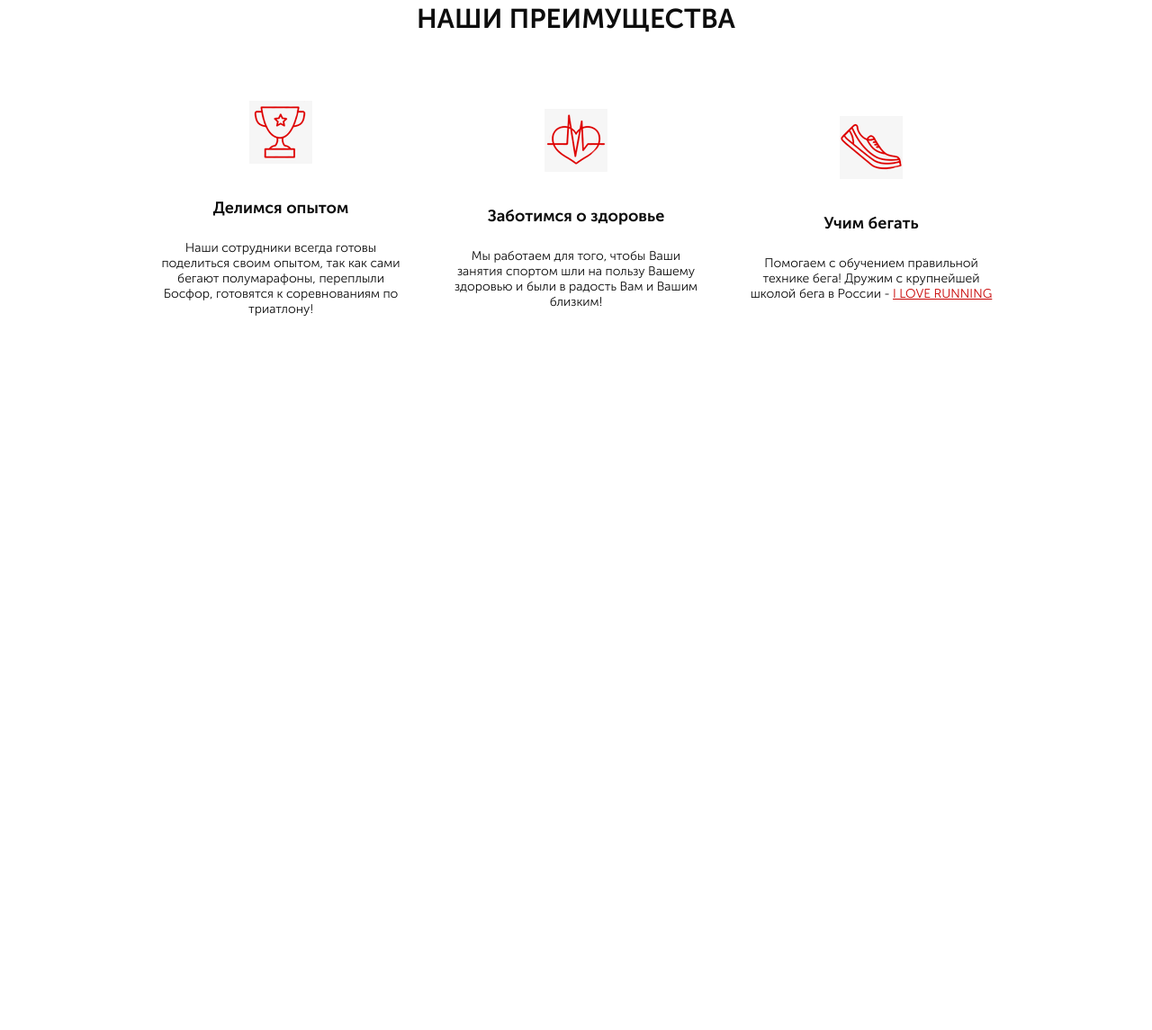
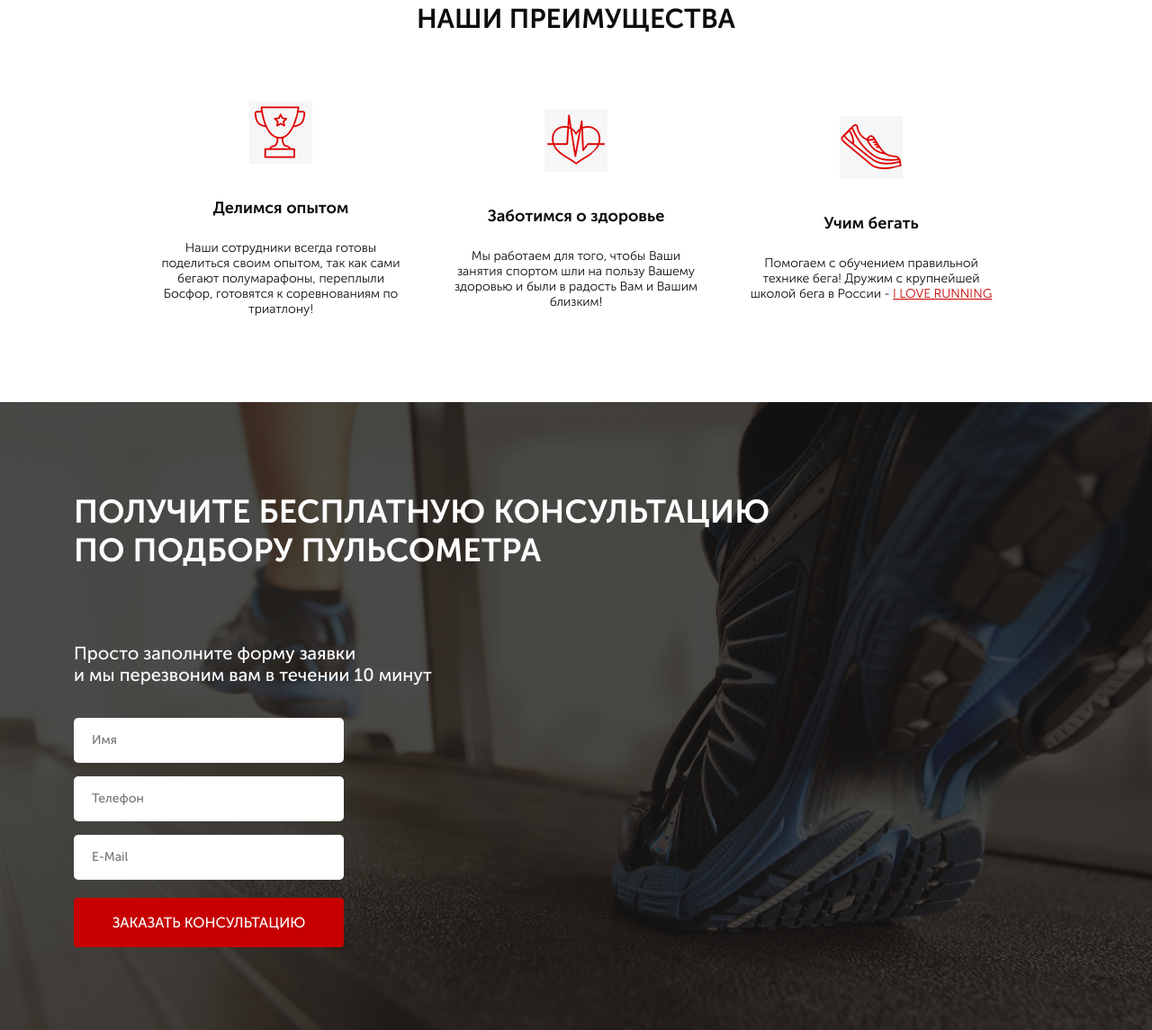
Before and after one commit to ltmorgan/pulsemeter, a website: page src/index.html in a window 1280 px wide. Shown: the part 730-1875 px from the top of the page at 90% size. Before the commit the page ends 1177 px from the top, so only its background shows below. Drawn offline with Linux system fonts and the light colour scheme; files whose address does not match are found by name.

Commit message:
consultation form created, input-update

```diff
--- a/src/index.html
+++ b/src/index.html
@@ -131,6 +131,29 @@
 
 	</div>
 
+	<div class="consultation">
+
+		<div class="container">
+
+			<h2 class="title title_white title_left">Получите бесплатную консультацию<br>по подбору пульсометра</h2>
+			<h3 class="consultation__subtitle">Просто заполните форму заявки<br>и мы перезвоним вам в течении 10 минут</h3>
+
+			<form class="feed-form" action="#">
+
+					<input name="name" required placeholder="Имя" type="text">
+					<input name="phone" required placeholder="Телефон" type="number">
+					<input name="email" required placeholder="E-Mail" type="email">
+
+					<button class="button button_submit">Заказать консультацию</button>
+
+			</form>
+
+		</div>
+
+	</div>
+
+
+
 </body>
 
 </html>
--- a/src/sass/blocks/_buttons.sass
+++ b/src/sass/blocks/_buttons.sass
@@ -15,6 +15,14 @@
 		color: #ffffff
 		font-size: 16px
 		margin-top: 65px
+	&_submit
+		width: 100%
+		height: 55px
+		color: #ffffff
+		font-size: 16px
+		font-weight: 400
+		text-align: center
+		text-transform: uppercase
 
 @media (max-width: 575px)
 	.button
--- /dev/null
+++ b/src/sass/blocks/_consultation.sass
@@ -0,0 +1,10 @@
+.consultation
+	min-height: 680px
+	padding: 100px 0 92px 0
+	background: url(../../img/background/consulting_bg.png) center (center/cover) no-repeat
+	&__subtitle
+		color: #ffffff
+		font-size: 20px
+		font-weight: 400
+		text-align: left
+		margin-top: 80px
--- /dev/null
+++ b/src/sass/blocks/_forms.sass
@@ -0,0 +1,18 @@
+.feed-form
+	margin-top: 36px
+	display: flex
+	flex-direction: column
+	width: 300px
+	input
+		height: 50px
+		border-radius: 5px
+		background-color: #ffffff
+		margin-bottom: 15px
+		border: none
+		padding: 0 20px 0 20px
+		color: #4b4b4b
+		font-size: 14px
+		font-weight: 3000
+		text-align: left
+		&:nth-child(3)
+			margin-bottom: 20px
--- a/src/sass/blocks/_promo.sass
+++ b/src/sass/blocks/_promo.sass
@@ -1,7 +1,7 @@
 .promo
 	min-height: 650px
 	padding: 21px 0 93px 0
-	background: url(../img/background/main_bg.png) center (center/cover) no-repeat
+	background: url(../../img/background/main_bg.png) center (center/cover) no-repeat
 	&__wrapper
 		display: flex
 		flex-direction: column
--- /dev/null
+++ b/src/sass/blocks/_title.sass
@@ -0,0 +1,11 @@
+.title
+	font-size: 36px
+	font-weight: 700
+	text-align: center
+	text-transform: uppercase
+	&_white
+		color: #ffffff
+	&_black
+		color: #000000
+	&_left
+		text-align: left
--- a/src/sass/style.sass
+++ b/src/sass/style.sass
@@ -7,6 +7,9 @@
 @import "../sass/blocks/header"
 @import "../sass/blocks/buttons"
 @import "../sass/blocks/advantages"
+@import "../sass/blocks/consultation"
+@import "../sass/blocks/title"
+@import "../sass/blocks/forms"
 
 *
 	font-family: 'Museo_Sans_Cyrl', sans-serif
```
Also changed, not shown: src/css/style.min.css.
